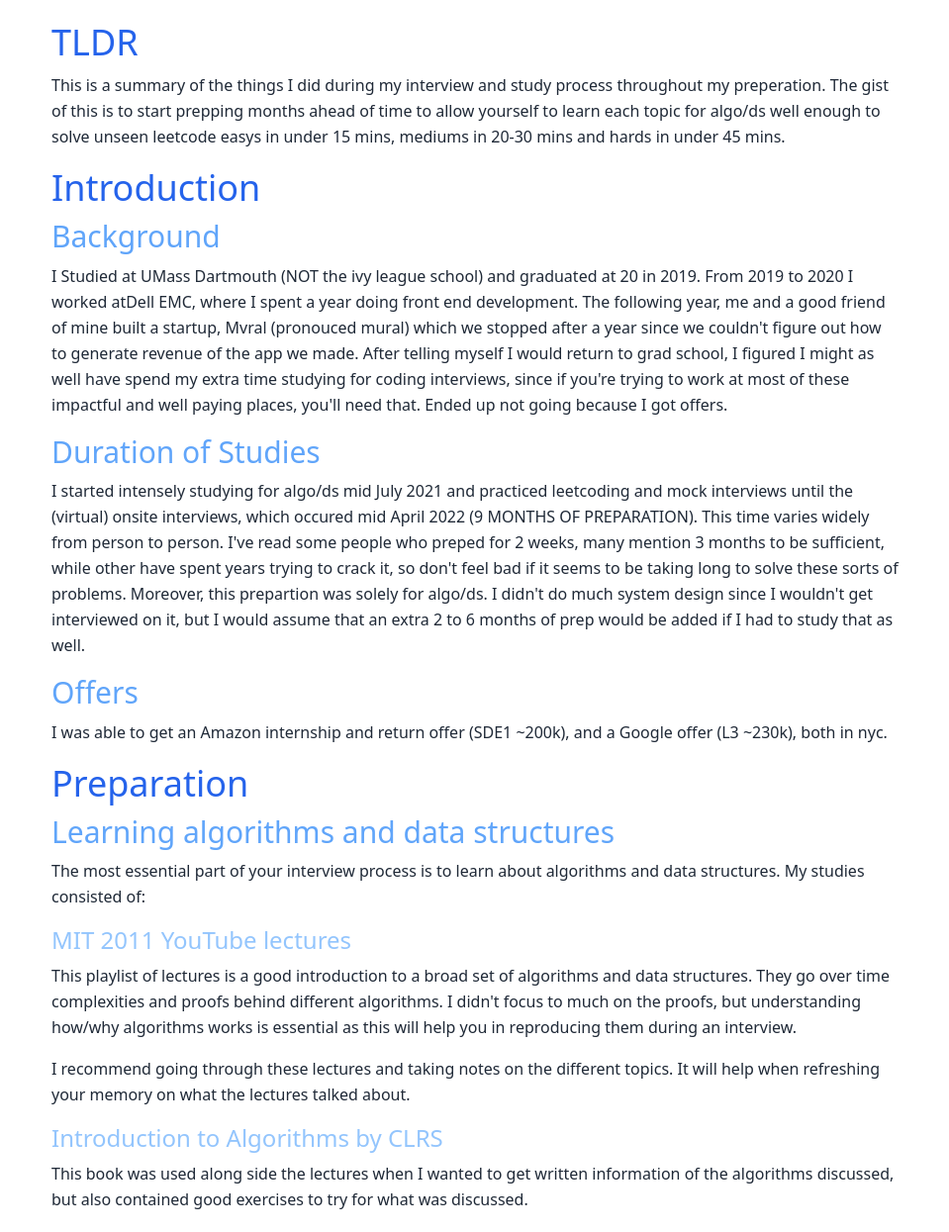
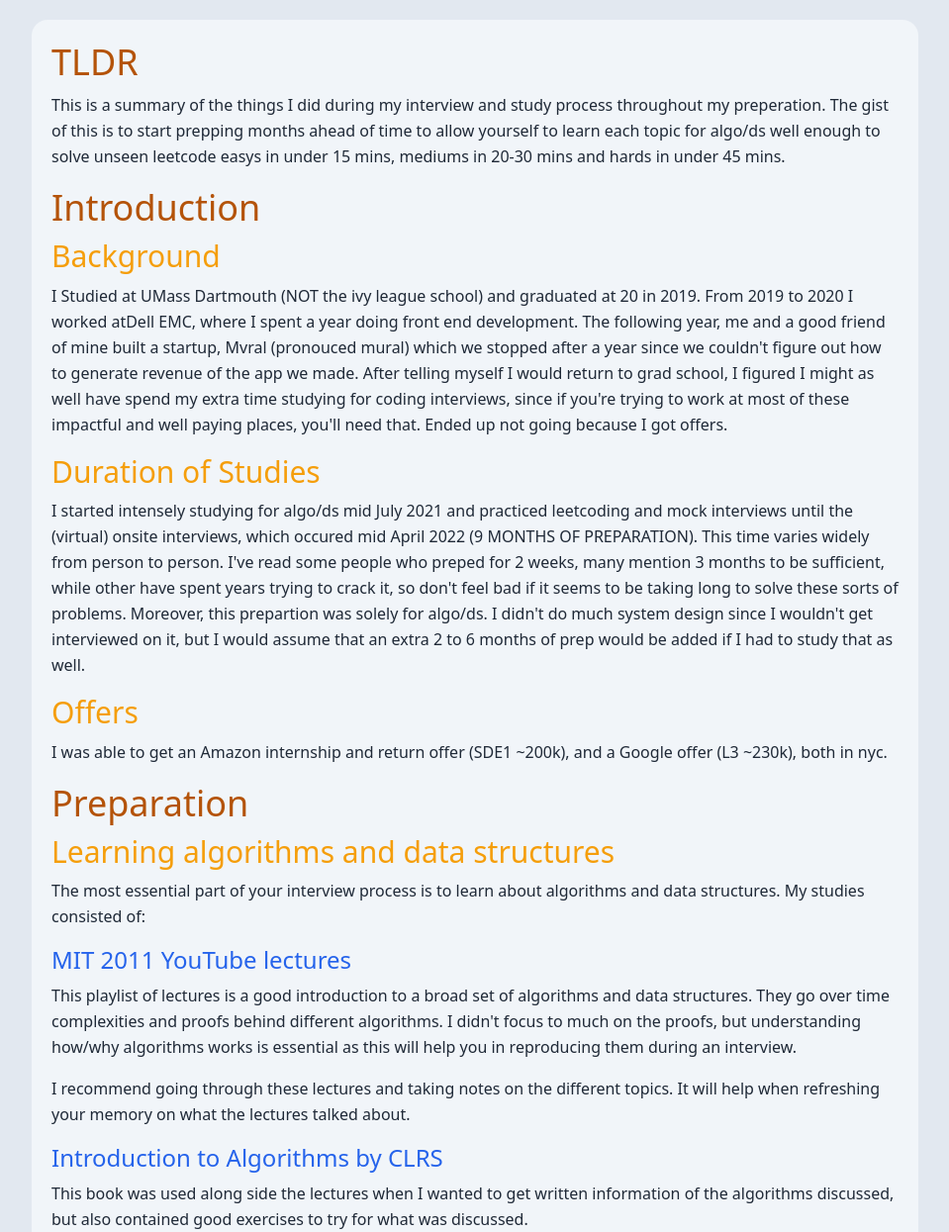
Before and after one commit to xavierpjb/blog, a React (Create React App) app: page /#/interview-prep in a window 1280 px wide. Shown: the top 1245 px of the page at 99% size, without its empty margins (160-1119 px from the left). Built offline with nearby package versions, Linux system fonts and the light colour scheme.

Commit message:
Add styling

```diff
--- a/src/InterviewPrep/index.js
+++ b/src/InterviewPrep/index.js
@@ -1,8 +1,8 @@
 function InterviewPrep() {
   return (
-    <div className="flex h-screen">
-      <div className="m-auto max-w-4xl p-5">
-        <h2 className="font-medium leading-tight text-4xl mt-0 mb-2 text-blue-600"> TLDR </h2>
+    <div className="bg-slate-200 flex p-5">
+      <div className="bg-slate-100 rounded-2xl m-auto max-w-4xl p-5">
+        <h2 className="font-medium leading-tight text-4xl mt-0 mb-2 text-amber-700"> TLDR </h2>
         <p className="text-base font-light leading-relaxed mt-0 mb-4 text-gray-800">
           This is a summary of the things I did during my interview and
           study process throughout my preperation. The gist of this
@@ -11,8 +11,8 @@ function InterviewPrep() {
           under 15 mins, mediums in 20-30 mins and hards in under 45 mins.
         </p>
 
-        <h2 className="font-medium leading-tight text-4xl mt-0 mb-2 text-blue-600">Introduction</h2>
-        <h3 className="font-medium leading-tight text-3xl mt-0 mb-2 text-blue-400">Background</h3>
+        <h2 className="font-medium leading-tight text-4xl mt-0 mb-2 text-amber-700">Introduction</h2>
+        <h3 className="font-medium leading-tight text-3xl mt-0 mb-2 text-amber-500">Background</h3>
         <p className="text-base font-light leading-relaxed mt-0 mb-4 text-gray-800">
           I Studied at UMass Dartmouth (NOT the ivy league school) and graduated
           at 20 in 2019. From 2019 to 2020 I worked at
@@ -29,7 +29,7 @@ function InterviewPrep() {
           you'll need that. Ended up not going because I got offers.
         </p>
 
-        <h3 className="font-medium leading-tight text-3xl mt-0 mb-2 text-blue-400">Duration of Studies</h3>
+        <h3 className="font-medium leading-tight text-3xl mt-0 mb-2 text-amber-500">Duration of Studies</h3>
         <p className="text-base font-light leading-relaxed mt-0 mb-4 text-gray-800">
           I started intensely studying for algo/ds mid July 2021 and practiced
           leetcoding and mock interviews until the (virtual) onsite interviews,
@@ -46,19 +46,19 @@ function InterviewPrep() {
           as well.
         </p>
 
-        <h3 className="font-medium leading-tight text-3xl mt-0 mb-2 text-blue-400">Offers</h3>
+        <h3 className="font-medium leading-tight text-3xl mt-0 mb-2 text-amber-500">Offers</h3>
         <p className="text-base font-light leading-relaxed mt-0 mb-4 text-gray-800">
           I was able to get an Amazon internship and return offer (SDE1 ~200k),
           and a Google offer (L3 ~230k), both in nyc.
         </p>
 
-        <h2 className="font-medium leading-tight text-4xl mt-0 mb-2 text-blue-600">Preparation</h2>
-        <h3 className="font-medium leading-tight text-3xl mt-0 mb-2 text-blue-400"> Learning algorithms and data structures</h3>
+        <h2 className="font-medium leading-tight text-4xl mt-0 mb-2 text-amber-700">Preparation</h2>
+        <h3 className="font-medium leading-tight text-3xl mt-0 mb-2 text-amber-500"> Learning algorithms and data structures</h3>
         <p className="text-base font-light leading-relaxed mt-0 mb-4 text-gray-800">
           The most essential part of your interview process is to learn about
           algorithms and data structures. My studies consisted of:
         </p>
-        <h4 className="font-medium leading-tight text-2xl mt-0 mb-2 text-blue-300">
+        <h4 className="font-medium leading-tight text-2xl mt-0 mb-2 text-blue-600">
           <a href="https://www.youtube.com/watch?v=HtSuA80QTyo&list=PLUl4u3cNGP61Oq3tWYp6V_F-5jb5L2iHb">
             MIT 2011 YouTube lectures
           </a>
@@ -76,7 +76,7 @@ function InterviewPrep() {
           talked about.
         </p>
 
-        <h4 className="font-medium leading-tight text-2xl mt-0 mb-2 text-blue-300">
+        <h4 className="font-medium leading-tight text-2xl mt-0 mb-2 text-blue-600">
           <a href="https://www.amazon.com/Introduction-Algorithms-3rd-MIT-Press/dp/0262033844">
             Introduction to Algorithms by CLRS
           </a>
@@ -87,7 +87,7 @@ function InterviewPrep() {
           exercises to try for what was discussed.
         </p>
 
-        <h4 className="font-medium leading-tight text-2xl mt-0 mb-2 text-blue-300">
+        <h4 className="font-medium leading-tight text-2xl mt-0 mb-2 text-blue-600">
           <a href="https://www.youtube.com/watch?v=ZA-tUyM_y7s&list=PLUl4u3cNGP63EdVPNLG3ToM6LaEUuStEY">
             MIT 2020 Youtube lectures
           </a>
@@ -99,7 +99,7 @@ function InterviewPrep() {
           of from the first lecture, and took my time on what I lacked.
         </p>
 
-        <h4 className="font-medium leading-tight text-2xl mt-0 mb-2 text-blue-300">
+        <h4 className="font-medium leading-tight text-2xl mt-0 mb-2 text-blue-600">
           <a href="https://www.amazon.com/Competitive-Programming-3rd-Steven-Halim/dp/B00FG8MNN8">
             [OPTIONAL] Competitive Programming 3
           </a>
@@ -110,11 +110,11 @@ function InterviewPrep() {
           using this if you find leetcode mediums too easy.
         </p>
 
-        <h3 className="font-medium leading-tight text-3xl mt-0 mb-2 text-blue-400">
+        <h3 className="font-medium leading-tight text-3xl mt-0 mb-2 text-amber-500">
           Learning how to Leetcode
         </h3>
 
-        <h4 className="font-medium leading-tight text-2xl mt-0 mb-2 text-blue-300">
+        <h4 className="font-medium leading-tight text-2xl mt-0 mb-2 text-blue-600">
           <a href="https://www.amazon.com/Cracking-Coding-Interview-Programming-Questions/dp/0984782850">
             Cracking the coding interview
           </a>
@@ -140,7 +140,7 @@ function InterviewPrep() {
           />
         </div>
 
-        <h4 className="font-medium leading-tight text-2xl mt-0 mb-2 text-blue-300">
+        <h4 className="font-medium leading-tight text-2xl mt-0 mb-2 text-blue-600">
           <a href="https://www.teamblind.com/post/New-Year-Gift---Curated-List-of-Top-75-LeetCode-Questions-to-Save-Your-Time-OaM1orEU">
             Blind 75
           </a>
@@ -154,7 +154,7 @@ function InterviewPrep() {
           understand the idea or pattern applied to solve it.
         </p>
 
-        <h4 className="font-medium leading-tight text-2xl mt-0 mb-2 text-blue-300">
+        <h4 className="font-medium leading-tight text-2xl mt-0 mb-2 text-blue-600">
           <a href="https://www.youtube.com/watch?v=iL6Iphg77DA&list=PLTh5zOK8tL23zhRRD5gFvFQ69D7hUqiAs">
             Welcome to the coding interview: You Suck
           </a>
@@ -163,7 +163,7 @@ function InterviewPrep() {
           This playlist goes over tips on how to approach leetcode problem
         </p>
 
-        <h4 className="font-medium leading-tight text-2xl mt-0 mb-2 text-blue-300">
+        <h4 className="font-medium leading-tight text-2xl mt-0 mb-2 text-blue-600">
           <a href="https://www.pramp.com/#/">
             PraMP
           </a>
```
